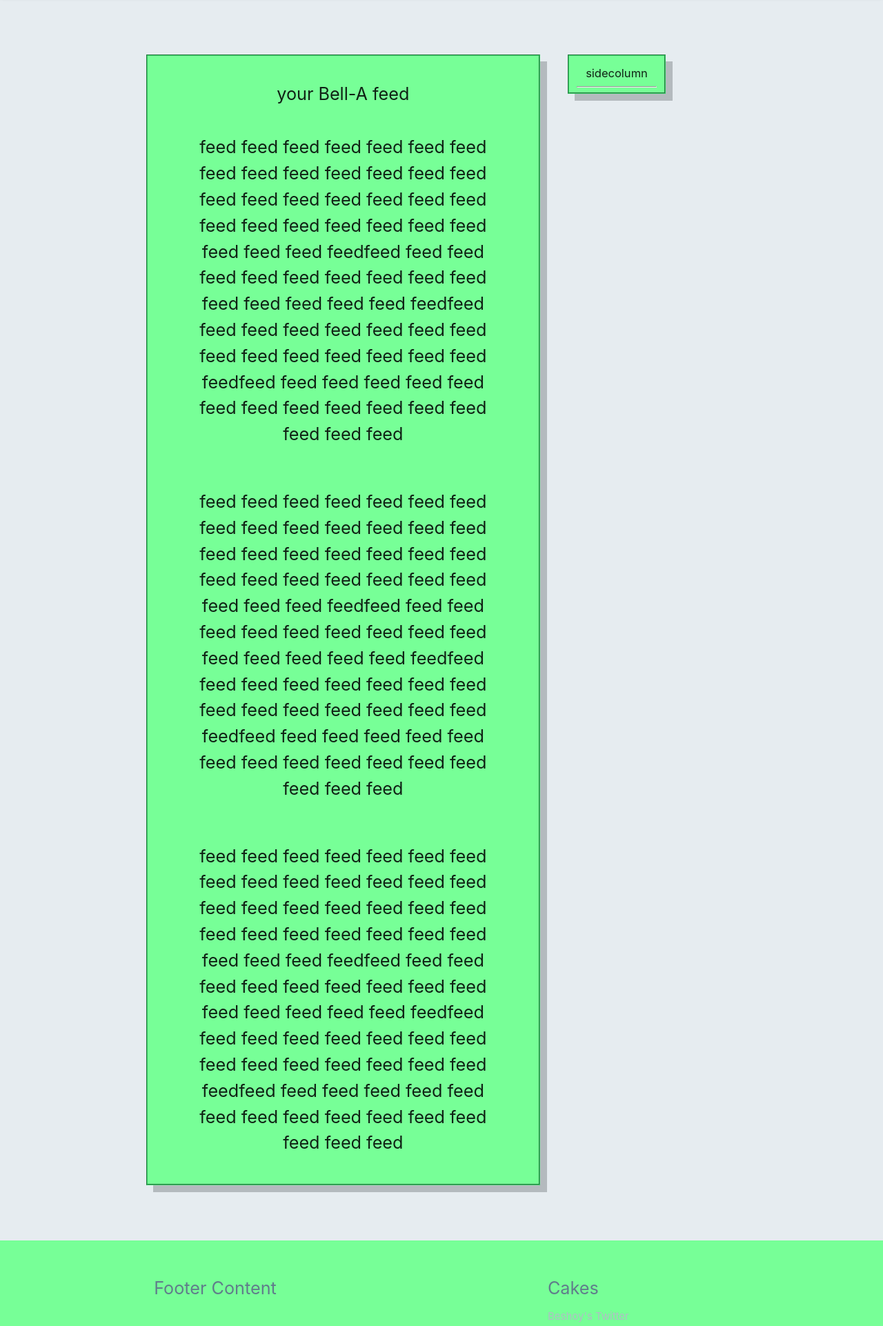
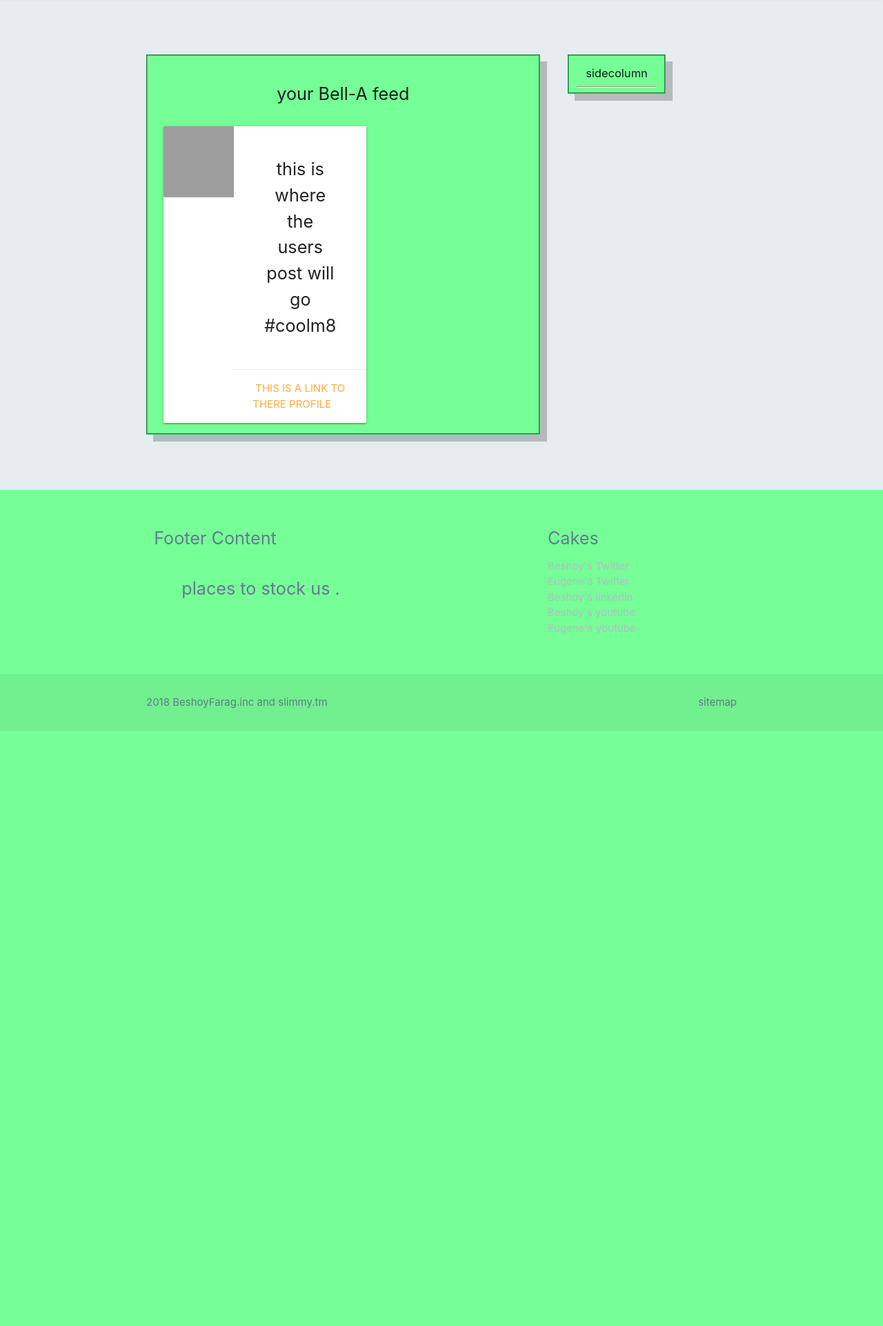
Before and after one commit to beshoyfarag/social-site, a Django app: page /feed in a window 1280 px wide. Shown: the part 50-1972 px from the top of the page at 69% size. After the commit the page ends 1110 px from the top, so only its background shows below. Run offline with Django 3.2, Linux system fonts and the light colour scheme; some libraries are stand-ins or nearby versions; grey boxes are pictures that could not be loaded.

Commit message:
fixed feeds page by BeshoyFarag on September 2,2018

```diff
--- a/socialsite/Main/static/css/main.css
+++ b/socialsite/Main/static/css/main.css
@@ -38,6 +38,9 @@ div.sidebar {
 	text-align: center;
 	font-size: 1.1em;
 }
+.round {
+	border-radius:50%;
+}
 p {
 	padding:20px;
 	margin:20px;
--- a/socialsite/Main/templates/main/feeds.html
+++ b/socialsite/Main/templates/main/feeds.html
@@ -4,15 +4,26 @@ Bell-A
 {% endblock %}
 {% block body %}
 <h1 class="flow-text"> your  Bell-A  feed  </h1>
-<p class="flow-text">
-	feed feed feed feed feed feed feed feed feed feed feed feed feed feed feed feed feed feed feed feed feed feed feed feed feed feed feed feed feed feed feed feedfeed feed feed feed feed feed feed feed feed feed feed feed feed feed feed feedfeed feed feed feed feed feed feed feed feed feed feed feed feed feed feed feedfeed feed feed feed feed feed feed feed feed feed feed feed feed feed feed feed
-</p>
-<p class="flow-text">
-	feed feed feed feed feed feed feed feed feed feed feed feed feed feed feed feed feed feed feed feed feed feed feed feed feed feed feed feed feed feed feed feedfeed feed feed feed feed feed feed feed feed feed feed feed feed feed feed feedfeed feed feed feed feed feed feed feed feed feed feed feed feed feed feed feedfeed feed feed feed feed feed feed feed feed feed feed feed feed feed feed feed
-</p>
-<p class="flow-text">
-	feed feed feed feed feed feed feed feed feed feed feed feed feed feed feed feed feed feed feed feed feed feed feed feed feed feed feed feed feed feed feed feedfeed feed feed feed feed feed feed feed feed feed feed feed feed feed feed feedfeed feed feed feed feed feed feed feed feed feed feed feed feed feed feed feedfeed feed feed feed feed feed feed feed feed feed feed feed feed feed feed feed
-</p>
+<div class="col s12 m7">
+	<div class="card horizontal">
+		<div class="card-image">
+			<img src="http://lorempixel.com/400/400/sports/Dummy-pic" class="round">
+		</div>
+		<div class="card-stacked">
+			<div class="card-content">
+				<p class="flow-text">
+					this is where the users post will go #coolm8
+				</p>
+			</div>
+			<div class="card-action">
+				<a href="#">This is a link to there profile</a>
+			</div>
+		</div>
+	</div>
+</div>
+
+
+
 {% endblock %}
 {% block sidebar %}
 
```
Also changed, not shown: socialsite/Main/templates/main/login.html (+11 -1 lines).
